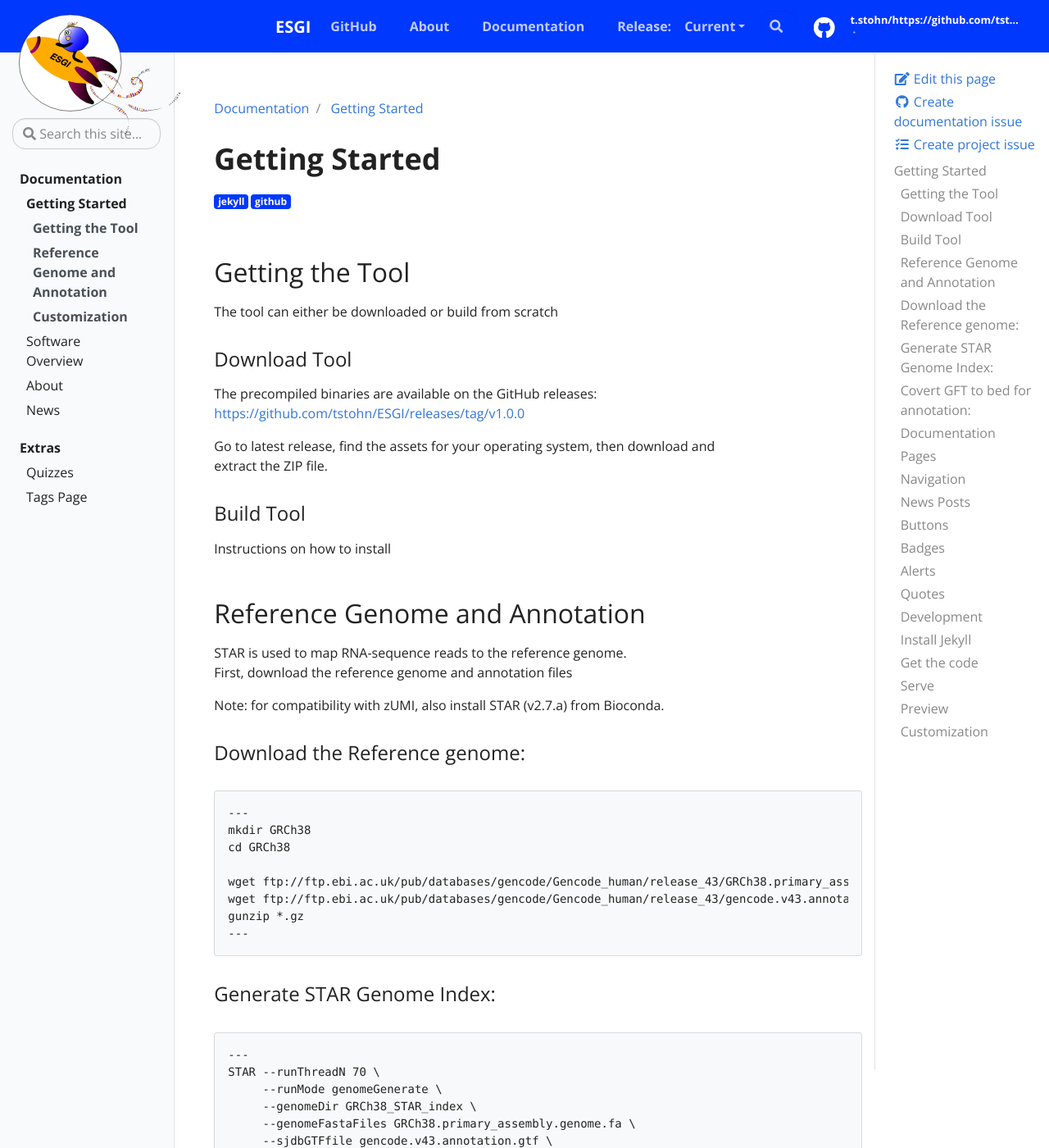
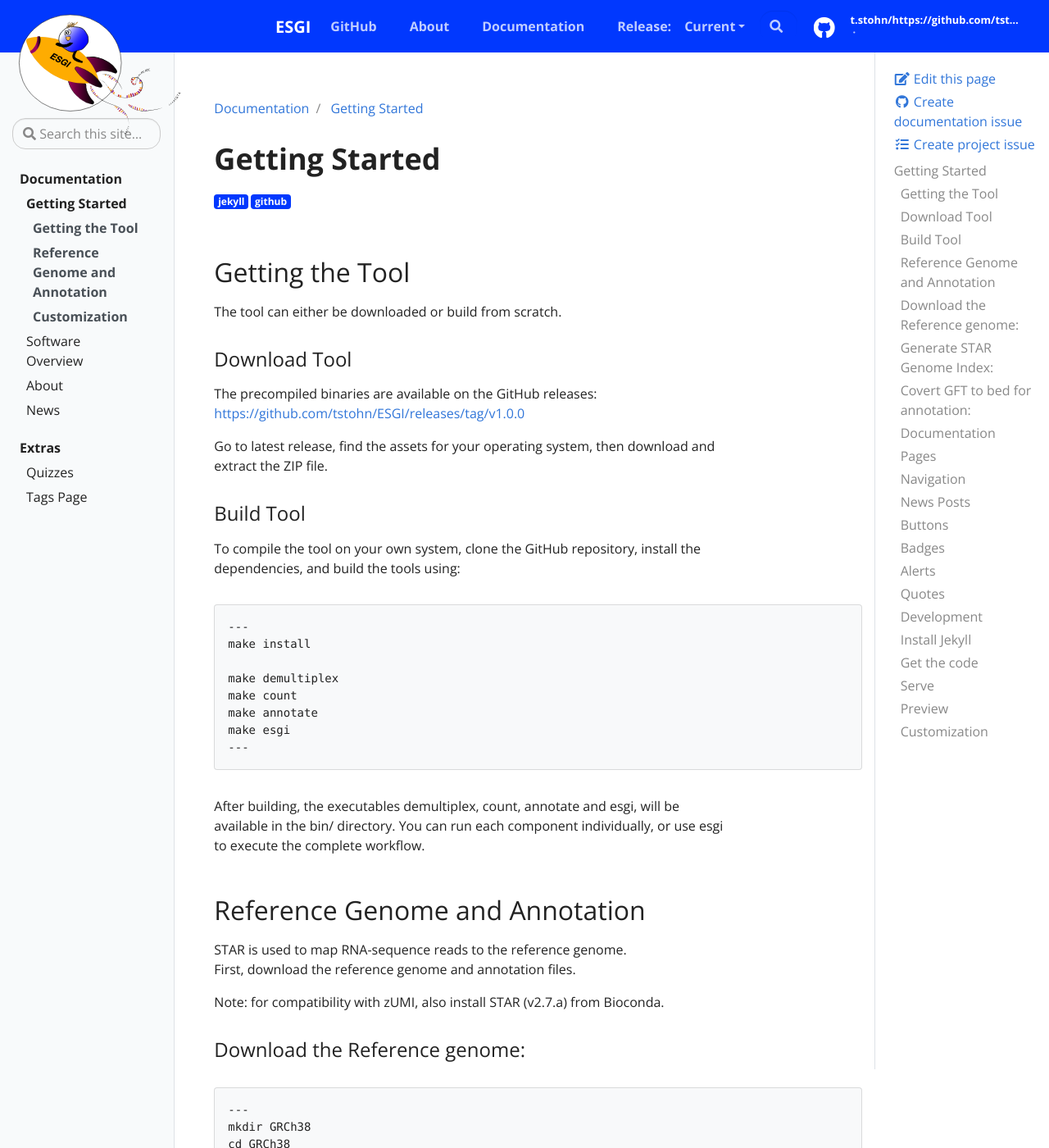
Before and after one commit to tstohn/ESGI.documentation, a Jekyll site: the page built from _docs/getting-started.md, in a window 1280 px wide and 1400 px high. Shown: the whole window at 82% size. Built offline with Jekyll 4.4.1, drawn with Linux system fonts in a browser that asks for light colours.

Commit message:
Build tool
Instructions to build tool

````diff
--- a/_docs/getting-started.md
+++ b/_docs/getting-started.md
@@ -11,7 +11,7 @@ description: Getting started with Docsy Jekyll
 
 ## Getting the Tool
 
-The tool can either be downloaded or build from scratch
+The tool can either be downloaded or build from scratch.
 
 ### Download Tool
 
@@ -22,13 +22,26 @@ Go to latest release, find the assets for your operating system, then download a
 
 ### Build Tool
 
-Instructions on how to  install
+To compile the tool on your own system, clone the GitHub repository, install the dependencies, and build the tools using:
+
+```
+---
+make install
+
+make demultiplex
+make count
+make annotate
+make esgi
+---
+```
+
+After building, the executables demultiplex, count, annotate and esgi, will be available in the bin/ directory. You can run each component individually, or use esgi to execute the complete workflow.
 
 
 ## Reference Genome and Annotation
 
 STAR is used to map RNA-sequence reads to the reference genome.
-First, download the reference genome and annotation files
+First, download the reference genome and annotation files.
 
 Note: for compatibility with zUMI, also install STAR (v2.7.a) from Bioconda.
 
````
